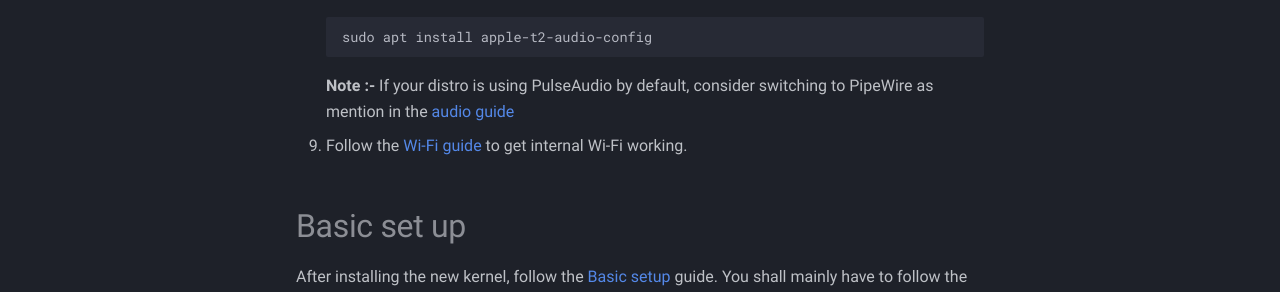
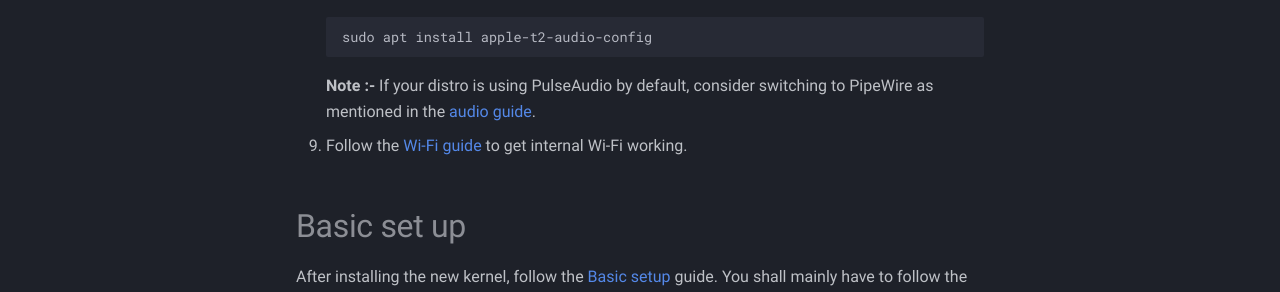
Before and after one commit to t2linux/wiki, an MkDocs documentation site: the page built from docs/distributions/debian/installation.md, in a window 1280 px wide and 900 px high, scrolled down 2155 px. Shown: the part 445-737 px from the top of the window. Built offline with MkDocs 1.6.1 and Material for MkDocs 9.7.7, drawn with Linux system fonts in a browser that asks for light colours; comment, search, counter and statistics services are not loaded.

Commit message:
Add new Debian guide to overview + fix grammar

````diff
--- a/docs/distributions/debian/installation.md
+++ b/docs/distributions/debian/installation.md
@@ -84,7 +84,7 @@ After installation, we need to install a kernel having patches to support the T2
     sudo apt install apple-t2-audio-config
     ```
 
-    **Note :-** If your distro is using PulseAudio by default, consider switching to PipeWire as mention in the [audio guide](https://wiki.t2linux.org/guides/audio-config/#audio-configuration-files)
+    **Note :-** If your distro is using PulseAudio by default, consider switching to PipeWire as mentioned in the [audio guide](https://wiki.t2linux.org/guides/audio-config/#audio-configuration-files).
 
 7. Follow the [Wi-Fi guide](https://wiki.t2linux.org/guides/wifi-bluetooth/) to get internal Wi-Fi working.
 
````
Also changed, not shown: docs/distributions/overview.md (+1 -0 lines).
